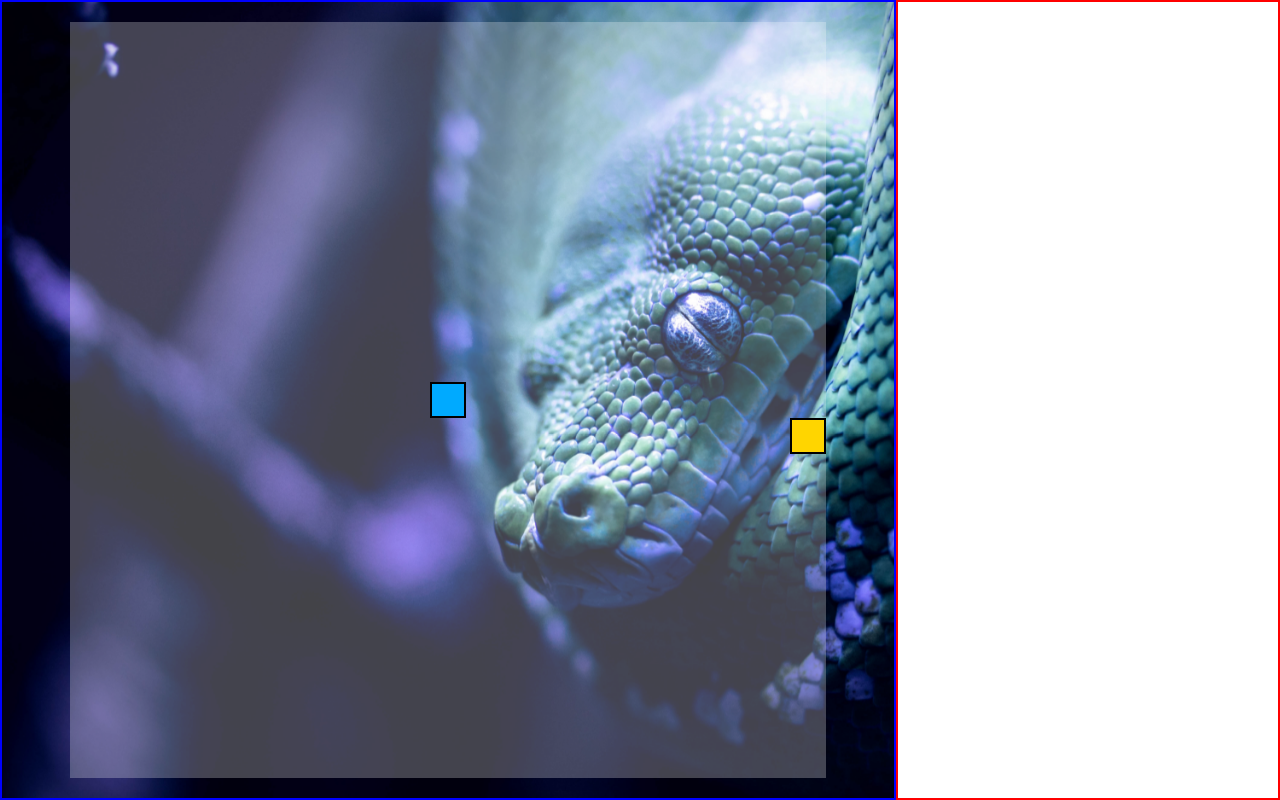
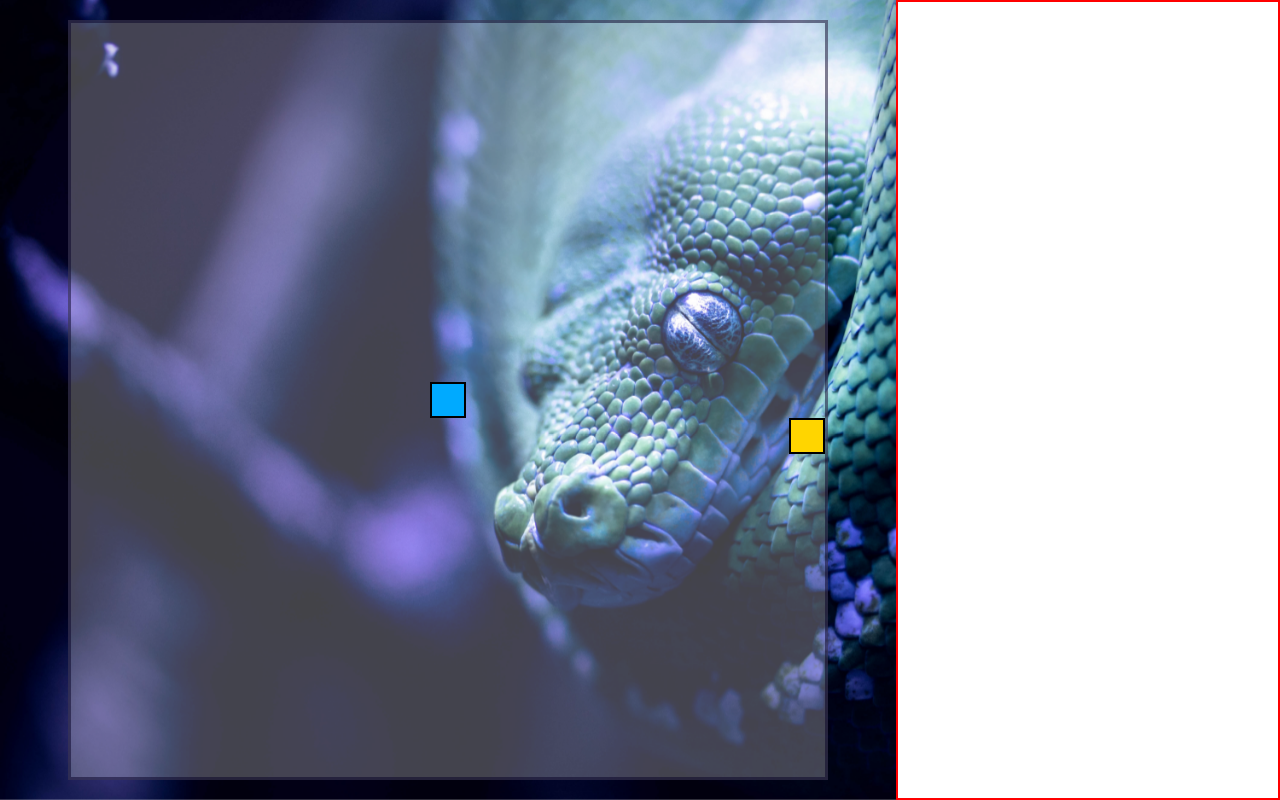
Before and after one commit to Jagerziel/Snake, a plain HTML site: page snakeGame.html in a window 1280 px wide. Drawn offline with Linux system fonts and the light colour scheme.

Commit message:
minor css styling

```diff
--- a/index.css
+++ b/index.css
@@ -60,7 +60,7 @@ h1 {
 }
 
 .game-subcontainer-left {
-    border: 2px solid blue;
+    /* border: 2px solid blue; */
     width: 70%;
     height: 100%;
     /* background-color: black; */
@@ -84,15 +84,15 @@ h1 {
     display: flex;
     justify-content: center;
     align-items: center;
-
     padding: 20px;
 }
 
 #game-board {
-    /* border: 2px solid red; */
+    border: 3px solid rgba(11, 5, 41, 0.514);
     background-color: rgba(255, 255, 255, 0.263);
     aspect-ratio: 1/1;
     height: clamp(300px, 80vw, 100%);
+    max-width: 68vw;
     /* padding-bottom: 100%; */
     display: grid;
     grid-template-rows: repeat(21, 1fr);
```
